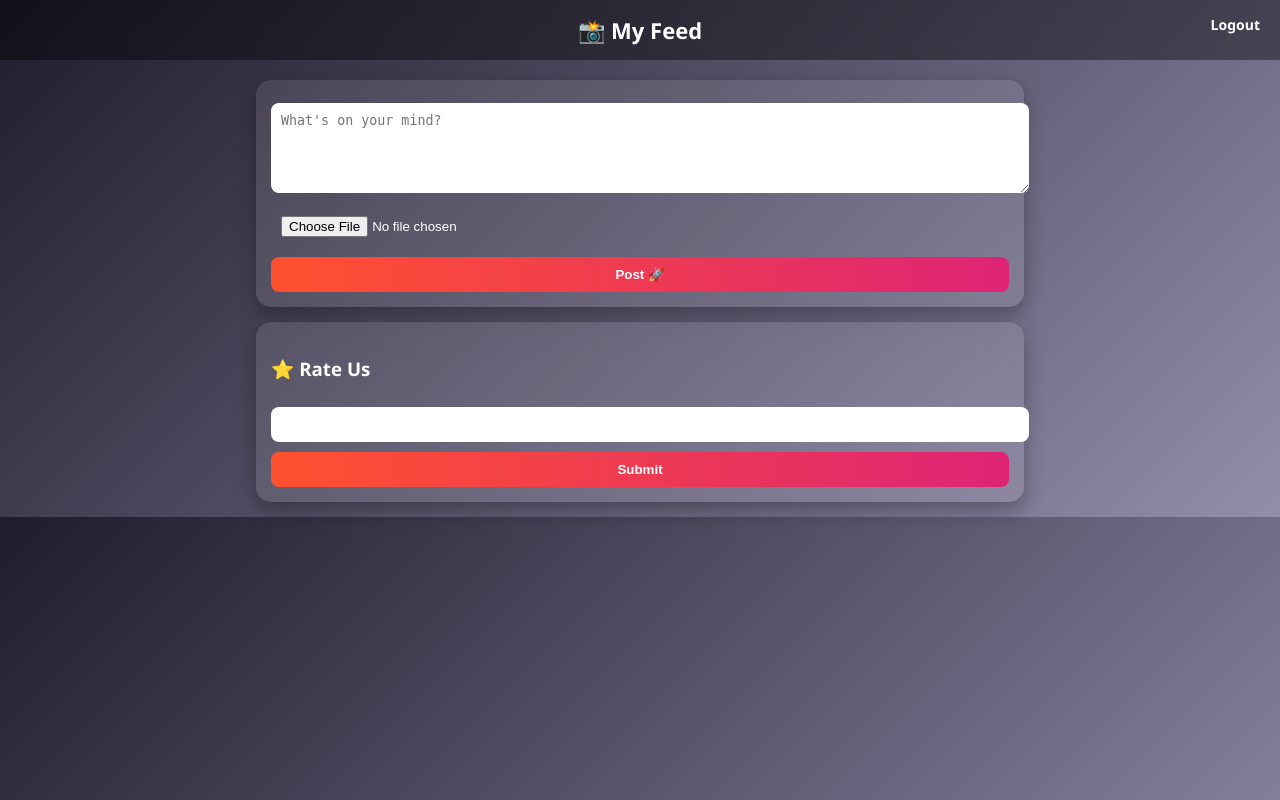
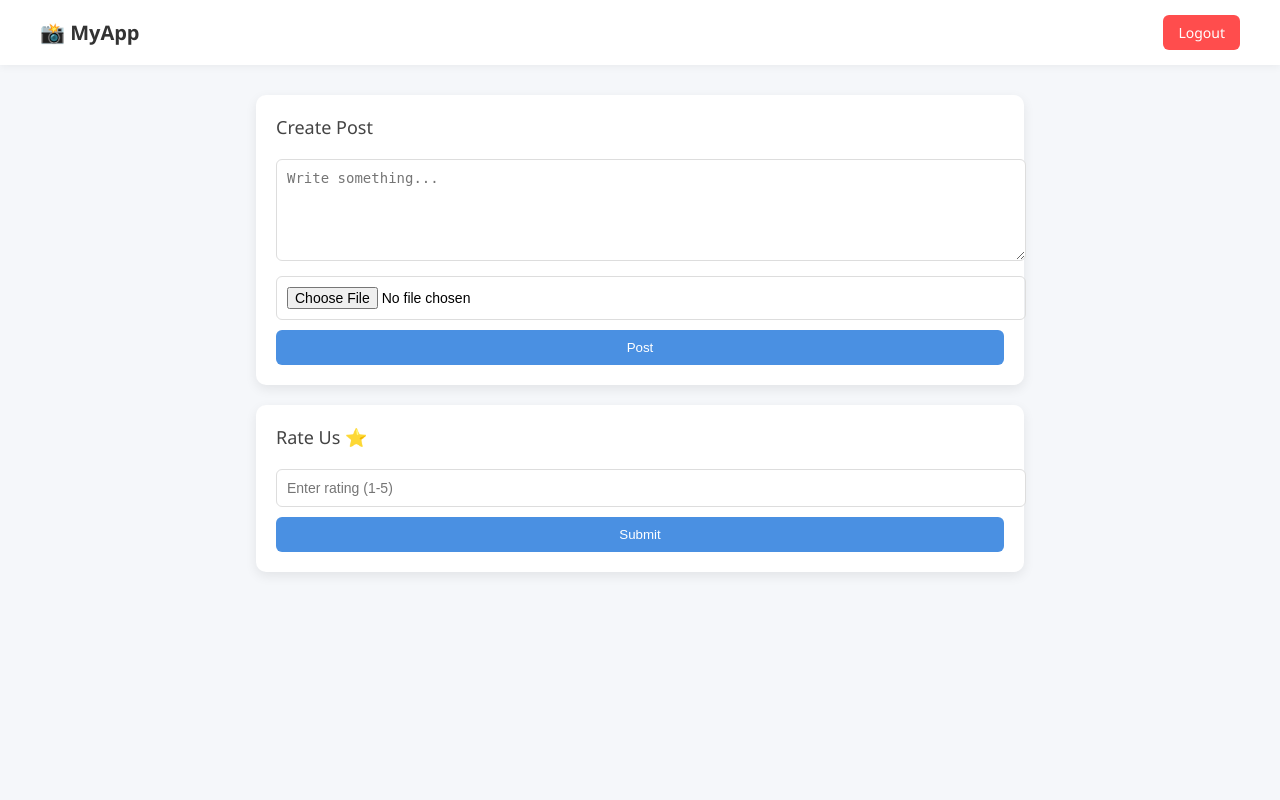
Before and after one commit to duniaparnasomarouthu-creator/quickshare, a Flask app: page /dashboard in a window 1280 px wide. Run offline with Flask 3, Linux system fonts and the light colour scheme; the visitor is signed in with stand-in values (Sample User, id 1); data that the repository does not hold is empty; some libraries are stand-ins or nearby versions.

Commit message:
Update dashboard.html

```diff
--- a/templates/dashboard.html
+++ b/templates/dashboard.html
@@ -1,99 +1,99 @@
 <!DOCTYPE html>
 <html>
 <head>
-    <title>My Feed</title>
-
+    <title>Dashboard</title>
     <style>
         body {
             margin: 0;
             font-family: 'Segoe UI', sans-serif;
-            background: linear-gradient(135deg, #1f1c2c, #928dab);
-            color: white;
+            background: #f5f7fa;
         }
 
-        /* TOP BAR */
-        .topbar {
-            background: rgba(0,0,0,0.4);
-            backdrop-filter: blur(10px);
-            padding: 15px;
-            text-align: center;
-            font-size: 22px;
+        /* HEADER */
+        .header {
+            background: white;
+            padding: 15px 40px;
+            display: flex;
+            justify-content: space-between;
+            align-items: center;
+            box-shadow: 0 2px 8px rgba(0,0,0,0.05);
+        }
+
+        .logo {
+            font-size: 20px;
             font-weight: bold;
-            position: sticky;
-            top: 0;
+            color: #333;
         }
 
         .logout {
-            position: absolute;
-            right: 20px;
-            top: 15px;
+            background: #ff4d4d;
             color: white;
+            padding: 8px 15px;
+            border-radius: 6px;
             text-decoration: none;
             font-size: 14px;
         }
 
-        /* MAIN CONTAINER */
+        /* CONTAINER */
         .container {
             width: 60%;
-            margin: auto;
-            margin-top: 20px;
+            margin: 30px auto;
         }
 
-        /* GLASS CARD */
+        /* CARD */
         .card {
-            background: rgba(255,255,255,0.1);
-            backdrop-filter: blur(15px);
-            padding: 15px;
-            margin-bottom: 15px;
-            border-radius: 15px;
-            box-shadow: 0 8px 20px rgba(0,0,0,0.3);
-            transition: 0.3s;
-        }
-
-        .card:hover {
-            transform: scale(1.02);
+            background: white;
+            padding: 20px;
+            margin-bottom: 20px;
+            border-radius: 10px;
+            box-shadow: 0 4px 12px rgba(0,0,0,0.08);
         }
 
         textarea, input {
             width: 100%;
             padding: 10px;
-            margin-top: 8px;
-            border: none;
-            border-radius: 8px;
-            outline: none;
+            margin-top: 10px;
+            border: 1px solid #ddd;
+            border-radius: 6px;
+            font-size: 14px;
         }
 
         textarea {
-            height: 70px;
+            height: 80px;
         }
 
         button {
             width: 100%;
+            margin-top: 10px;
             padding: 10px;
-            margin-top: 10px;
+            background: #4a90e2;
+            color: white;
             border: none;
-            border-radius: 8px;
-            background: linear-gradient(90deg, #ff512f, #dd2476);
-            color: white;
-            font-weight: bold;
+            border-radius: 6px;
+            font-weight: 500;
             cursor: pointer;
-            transition: 0.3s;
         }
 
         button:hover {
-            opacity: 0.8;
+            background: #357bd8;
+        }
+
+        /* POSTS */
+        .post-text {
+            font-size: 15px;
+            color: #333;
         }
 
         img {
             width: 100%;
-            border-radius: 10px;
             margin-top: 10px;
+            border-radius: 8px;
         }
 
-        /* POST TEXT */
-        .post-text {
-            font-size: 16px;
-            margin-bottom: 5px;
+        .title {
+            font-size: 18px;
+            margin-bottom: 10px;
+            color: #444;
         }
 
     </style>
@@ -101,19 +101,22 @@
 
 <body>
 
-<div class="topbar">
-    📸 My Feed
-    <a class="logout" href="/logout">Logout</a>
+<!-- HEADER -->
+<div class="header">
+    <div class="logo">📸 MyApp</div>
+    <a href="/logout" class="logout">Logout</a>
 </div>
 
+<!-- MAIN -->
 <div class="container">
 
     <!-- POST BOX -->
     <div class="card">
+        <div class="title">Create Post</div>
         <form action="/upload" method="post" enctype="multipart/form-data">
-            <textarea name="message" placeholder="What's on your mind?"></textarea>
+            <textarea name="message" placeholder="Write something..."></textarea>
             <input type="file" name="file">
-            <button type="submit">Post 🚀</button>
+            <button type="submit">Post</button>
         </form>
     </div>
 
@@ -127,9 +130,9 @@
 
     <!-- RATE -->
     <div class="card">
+        <div class="title">Rate Us ⭐</div>
         <form action="/rate" method="post">
-            <h3>⭐ Rate Us</h3>
-            <input type="number" name="rating" min="1" max="5">
+            <input type="number" name="rating" min="1" max="5" placeholder="Enter rating (1-5)">
             <button type="submit">Submit</button>
         </form>
     </div>
```
